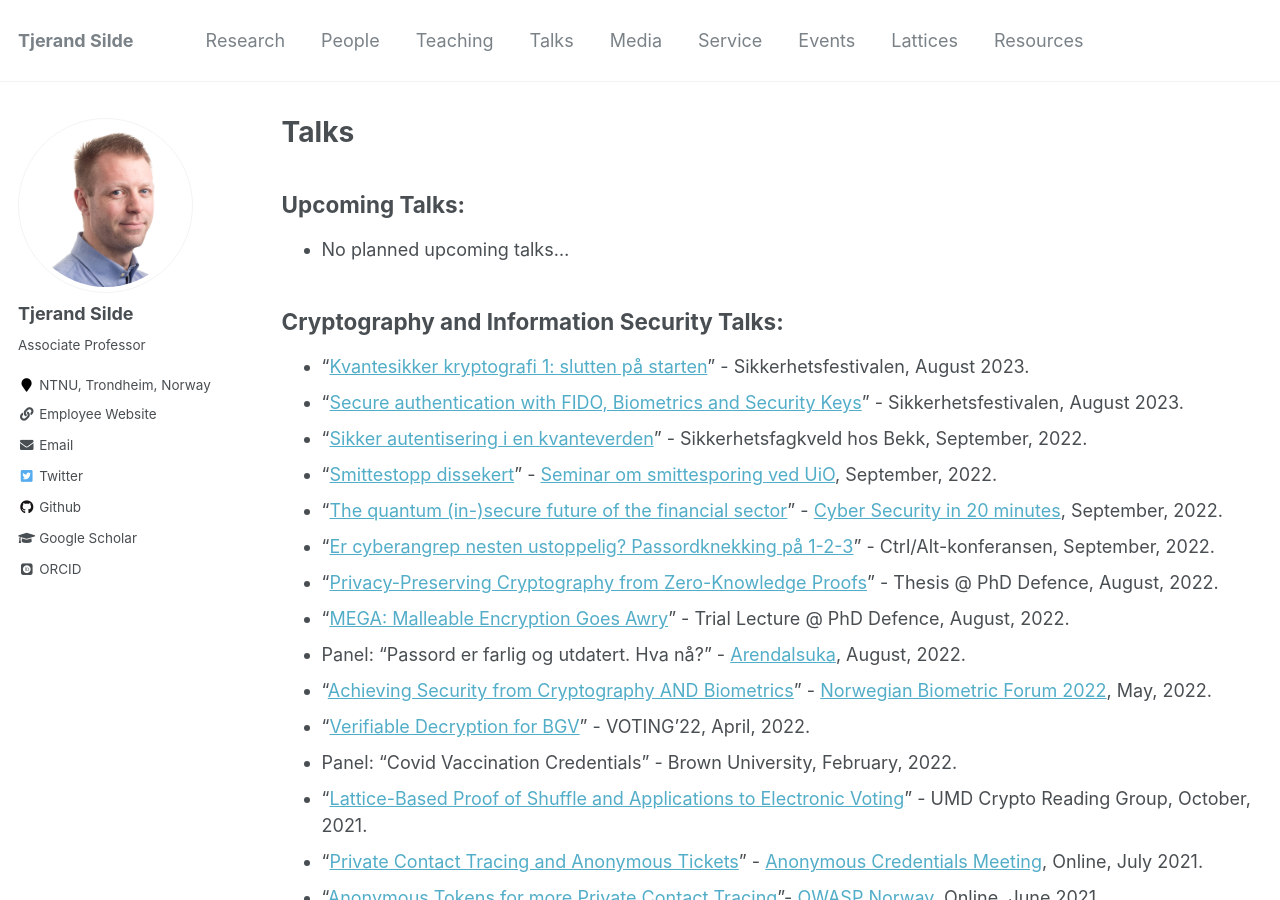
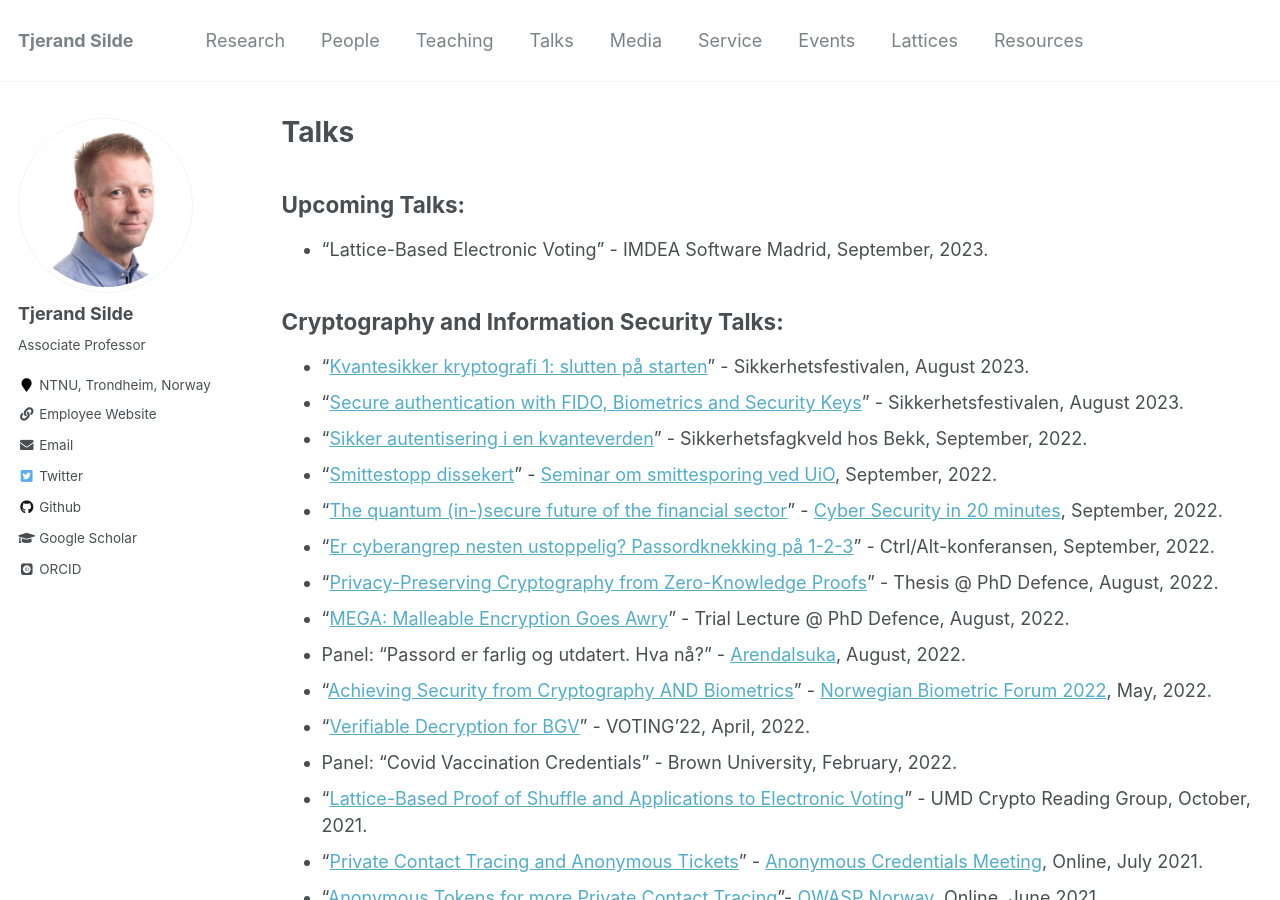
Before and after one commit to tjesi/tjesi.github.io, a Jekyll site: the page built from _pages/talks.md, in a window 1280 px wide and 900 px high. Built offline with Jekyll 4.4.1, drawn with Linux system fonts in a browser that asks for light colours; some web fonts are replaced.

Commit message:
Update talks.md

```diff
--- a/_pages/talks.md
+++ b/_pages/talks.md
@@ -7,7 +7,7 @@ author_profile: true
 
 ## Upcoming Talks:
 
-* No planned upcoming talks...
+* "Lattice-Based Electronic Voting" - IMDEA Software Madrid, September, 2023.
 
 
 ## Cryptography and Information Security Talks:
```
